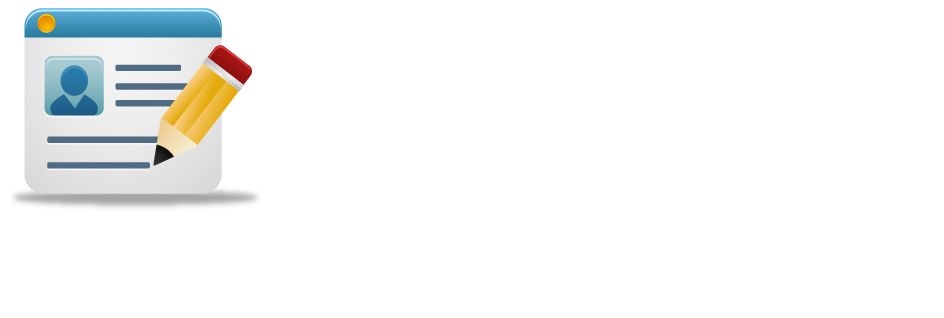
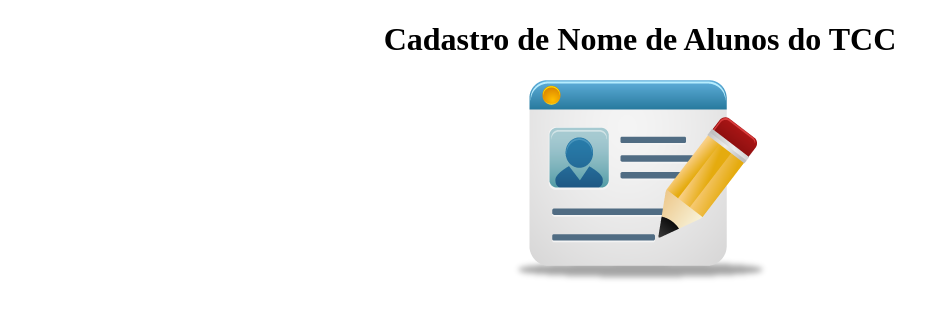
Before and after one commit to LaisFranco/Trabalho-Semestral, a plain HTML site: page index.html in a window 1280 px wide. Shown: the whole page, without its empty margins (0-944 px from the left). Drawn offline with Linux system fonts and the light colour scheme.

Commit message:
atualização
atualização

```diff
--- a/index.html
+++ b/index.html
@@ -3,16 +3,16 @@
     <head>
         <meta charset="utf-8">
 		<title>Index</title>
-		<link rel="stylesheet" type="text/css" href="css/style.css" />
+		<link rel="stylesheet" type="text/css" href="css/style2.css" />
 	</head>
     <body>
 
 
+         <h1><center> Cadastro de Nome de Alunos do TCC </h1>
+ </center>
 
-     <div class="inicio">
-			<div id="init" >
-				<a  href="usuario.html"> <img src="css/img/cadastro.png" />  </a>
-			</div>
 
+			<center>	<a  href="usuario.html"> <img src="css/img/cadastro.png" />  </a>
+			</center>
         </body>
         </html>
```
